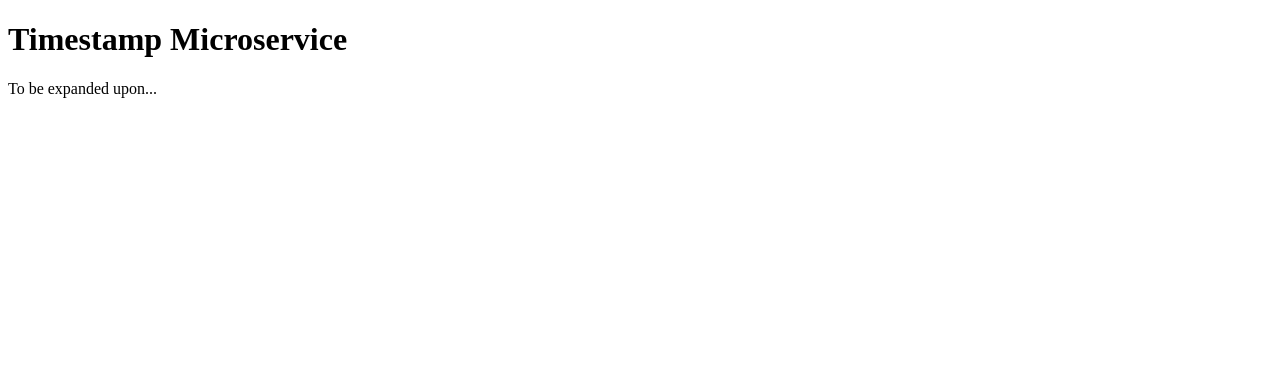
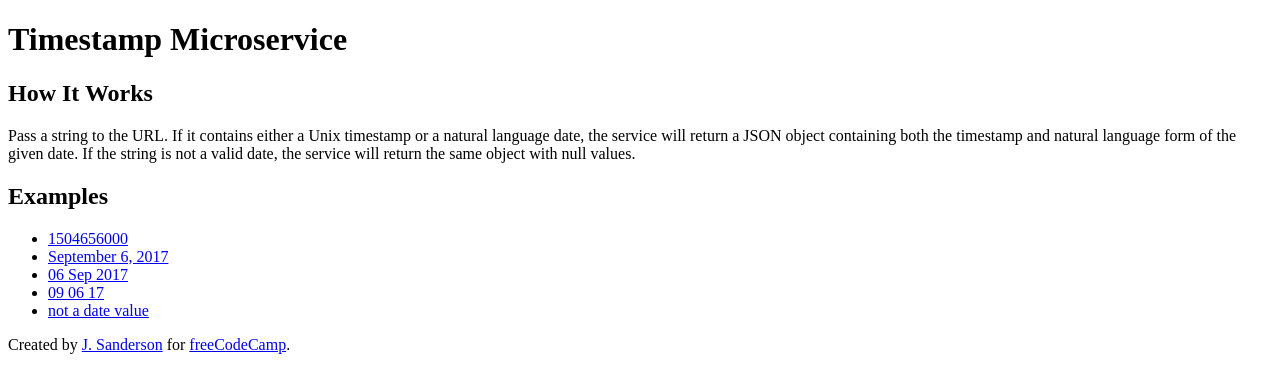
Before and after one commit to J-Sanderson/fcc-timestamp, a website: page views/index.html in a window 1280 px wide. Drawn offline with Linux system fonts and the light colour scheme.

Commit message:
add index page

```diff
--- a/views/index.html
+++ b/views/index.html
@@ -10,15 +10,36 @@
     <link rel="stylesheet" href="/style.css">
   </head>
   <body>
-    <header>
-      <h1>
-        Timestamp Microservice
-      </h1>
-    </header>
+
+    <h1>
+      Timestamp Microservice
+    </h1>
+
+    <h2>
+      How It Works
+    </h2>
 
     <p>
-      To be expanded upon...
+      Pass a string to the URL. If it contains either a Unix timestamp or a natural language date, the service will return
+      a JSON object containing both the timestamp and natural language form of the given date. If the string is not a
+      valid date, the service will return the same object with null values.
     </p>
+
+    <h2>
+      Examples
+    </h2>
+
+    <ul>
+      <li><a href="https://timestamp-jsanderson.glitch.me/1504656000">1504656000</a></li>
+      <li><a href="https://timestamp-jsanderson.glitch.me/September 6, 2017">September 6, 2017</a></li>
+      <li><a href="https://timestamp-jsanderson.glitch.me/06 Sep 2017">06 Sep 2017</a></li>
+      <li><a href="https://timestamp-jsanderson.glitch.me/09 06 17">09 06 17</a></li>
+      <li><a href="https://timestamp-jsanderson.glitch.me/not a date value">not a date value</a></li>
+    </ul>
+
+      <p>
+        Created by <a href="https://github.com/J-Sanderson">J. Sanderson</a> for <a href="https://www.freecodecamp.org">freeCodeCamp</a>.
+      </p>
 
   </body>
 </html>
```
